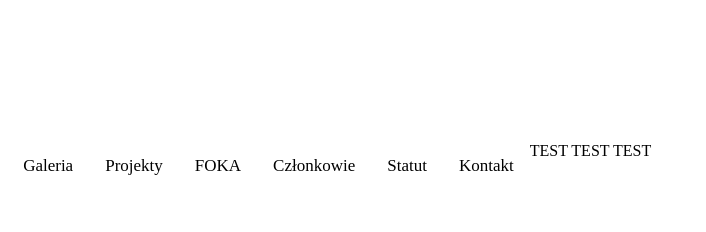
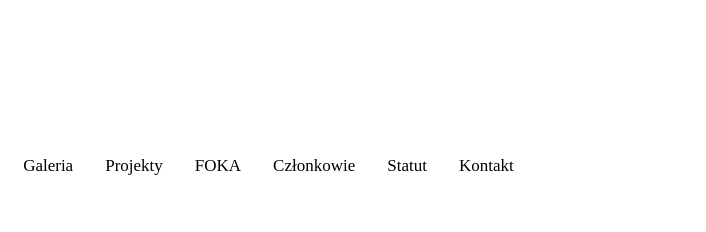
Before and after one commit to tauratari/tauratari.github.io, a plain HTML site: page index.html in a window 1280 px wide. Shown: the full height of the page, 332-1038 px from the left. Drawn offline with Linux system fonts and the light colour scheme.

Commit message:
Update index.html

```diff
--- a/index.html
+++ b/index.html
@@ -20,8 +20,7 @@
 	  <a href="#contact">Kontakt</a>
 	  <a href="javascript:void(0);" class="icon" onclick="myFunction()">
            <i class="fa fa-bars"></i>
-          </a>
-		TEST TEST TEST
+	  </a>
 </div>
   </body>
 </html>
```
